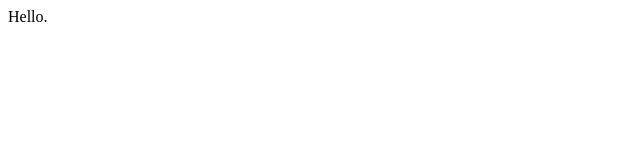
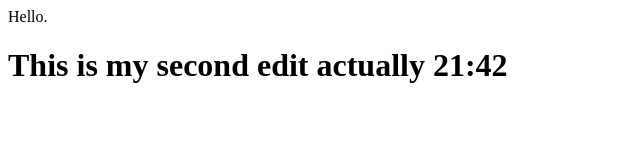
Before and after one commit to fongsai-yuk/FCC-Gwen-Faraday-Git-Practice, a plain HTML site: page index.html in a window 1280 px wide. Shown: the whole page, without its empty margins (0-640 px from the left). Drawn offline with Linux system fonts and the light colour scheme.

Commit message:
This is weird because this is the second time I edited this

```diff
--- a/index.html
+++ b/index.html
@@ -1,2 +1,4 @@
 <!DOCTYPE HTML>
 <div>Hello.</div>
+
+<h1>This is my second edit actually 21:42</h1>
```
